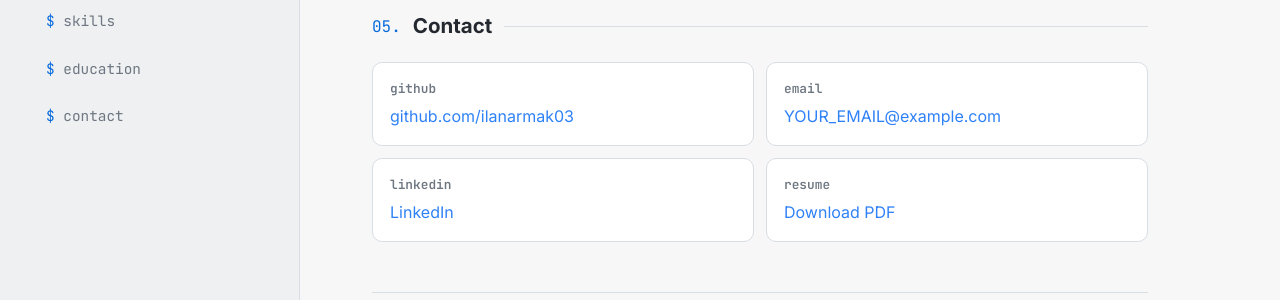
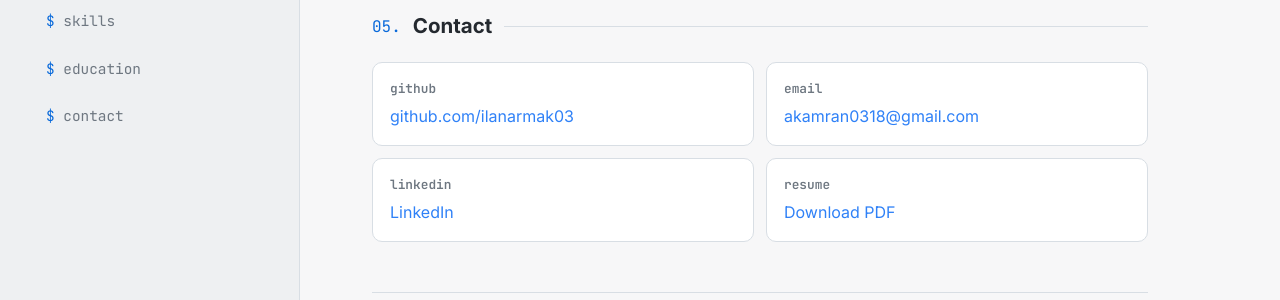
Before and after one commit to ilanarmak03/ilanarmak03.github.io, a Jekyll site: the page built from index.md, in a window 1280 px wide and 900 px high, scrolled down 1412 px. Shown: the part 491-791 px from the top of the window. Built offline with Jekyll 4.4.1, drawn with Linux system fonts in a browser that asks for light colours.

Commit message:
updated info

```diff
--- a/index.md
+++ b/index.md
@@ -102,11 +102,11 @@ title: Ali Kamran
     </div>
     <div class="contact-item">
       <strong>email</strong>
-      <a href="mailto:YOUR_EMAIL@example.com">YOUR_EMAIL@example.com</a>
+      <a href="mailto:akamran0318@gmail.com">akamran0318@gmail.com</a>
     </div>
     <div class="contact-item">
       <strong>linkedin</strong>
-      <a href="YOUR_LINKEDIN_URL" target="_blank" rel="noreferrer">LinkedIn</a>
+      <a href="https://www.linkedin.com/in/ali-kamran813/" target="_blank" rel="noreferrer">LinkedIn</a>
     </div>
     <div class="contact-item">
       <strong>resume</strong>
```
